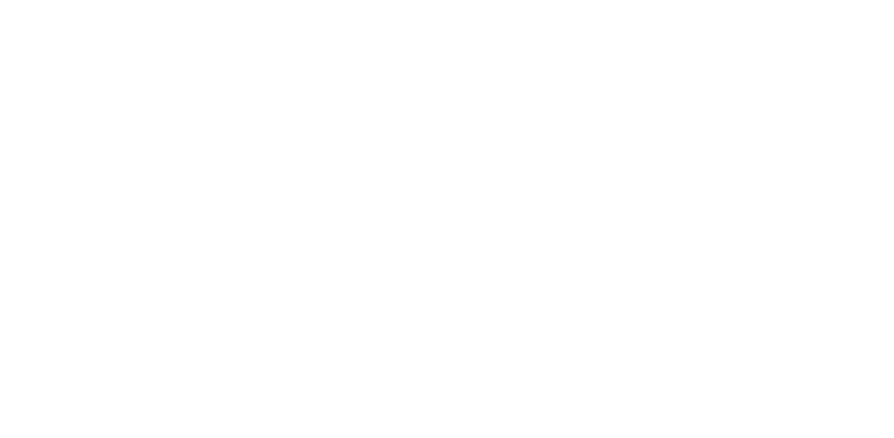
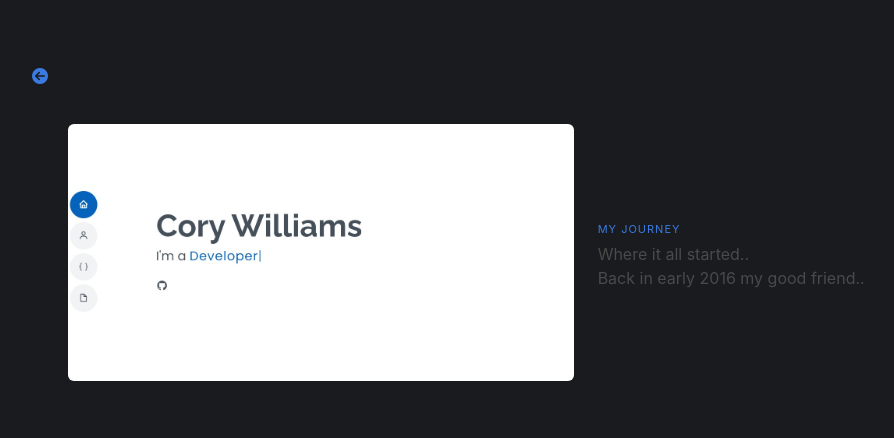
Before and after one commit to MistrDev/BlogSite, a plain HTML site: page blog1.html in a window 1280 px wide. Shown: the whole page, without its empty margins (130-1024 px from the left). Drawn offline with nearby package versions, Linux system fonts and the light colour scheme.

Commit message:
I made a back button to the home page and also made the blog its own section

```diff
--- a/blog1.html
+++ b/blog1.html
@@ -0,0 +1,36 @@
+<!DOCTYPE html>
+<html>
+
+  <head>
+    <meta charset="utf-8">
+    <meta http-equiv="X-UA-Compatible" content="IE=edge">
+    <meta name="viewport" content="width=device-width, initial-scale=1">
+    <title>Blog</title>
+    <script src="https://kit.fontawesome.com/15181efa86.js" crossorigin="anonymous"></script>
+    <link rel="stylesheet" href="https://unpkg.com/bulma@0.9.0/css/bulma.min.css" />
+    <link rel="stylesheet" type="text/css" href="style.css">
+  </head>
+
+  <section class="blog-posts">
+    <div class="container">
+      <div class="columns">
+        <div class="column is-10 is-offset-1">
+            <a href="index.html"><i class="back-arrow fas fa-arrow-circle-left"></i></a>
+            <div class="column is-12 post">
+              <article class="columns featured">
+                <div class="column is-7 post-img ">
+                  <img src="imgs/portfolio snapchat.jpg" alt="">
+                </div>
+                <div class="column is-5 featured-content va">
+                  <div>
+                    <h3 class="heading post-category">My Journey</h3>
+                    <h1 class="">Where it all started..</h1>
+                    <p class="blog-1"> Back in early 2016 my good friend..</p>
+                  </div>
+
+                </div>
+              </article>
+            </div>
+          </div>
+          <hr>
+  </section>
```
